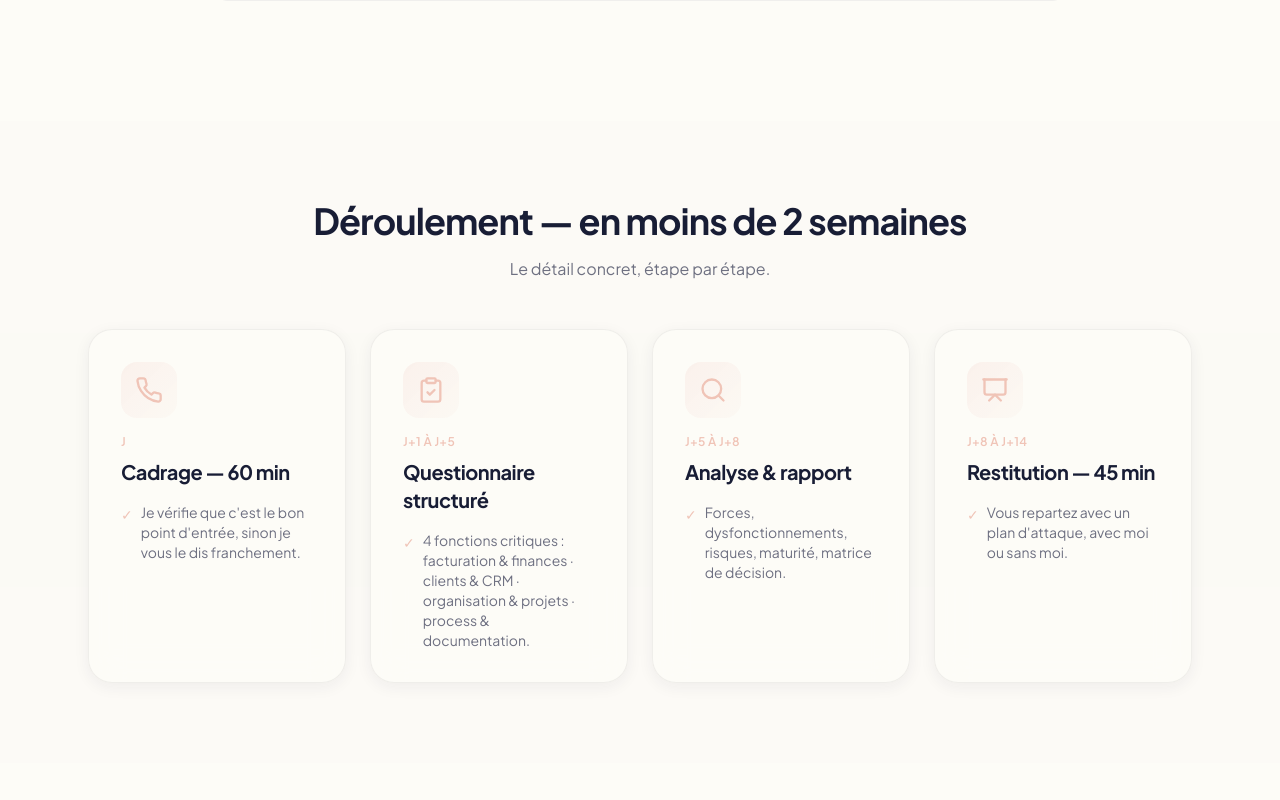
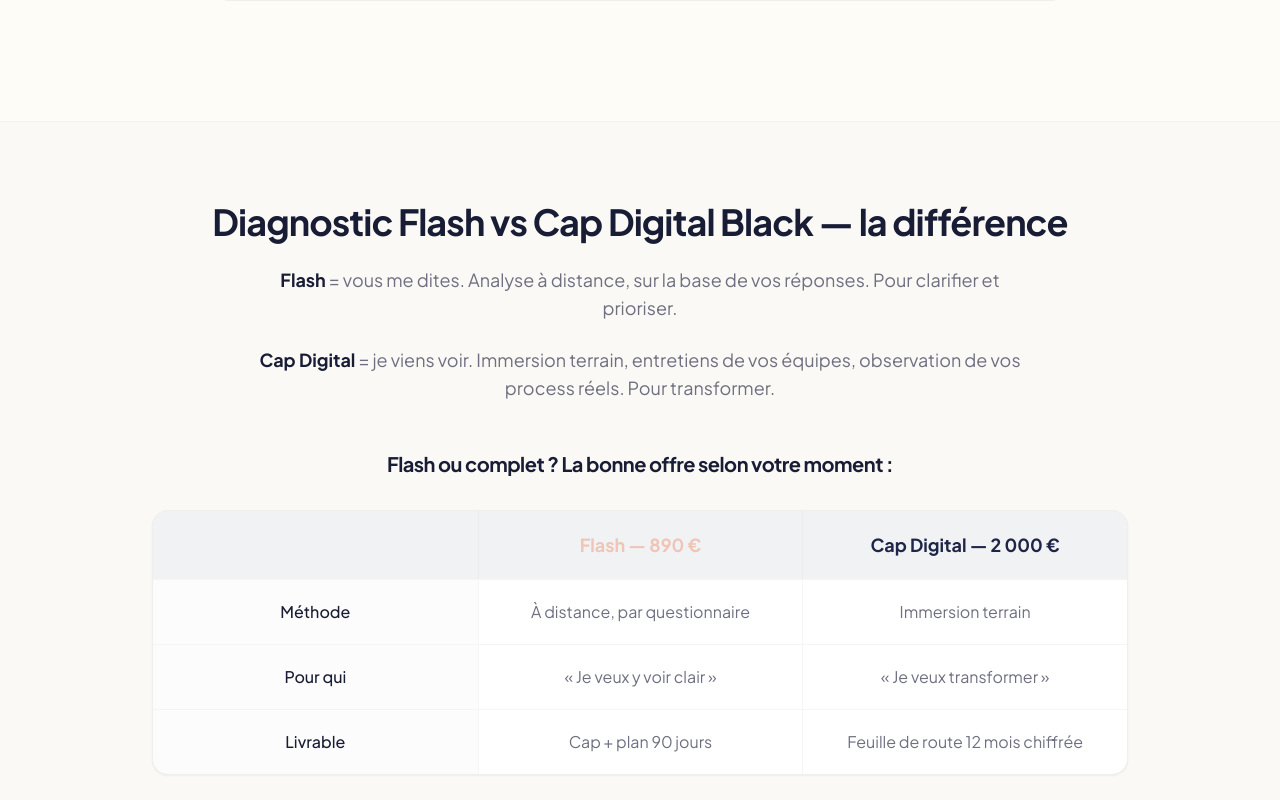
Before and after one commit to mLyon4/caplean-ia, a React (Vite) app: page /cap-digital-flash in a window 1280 px wide. Shown: the part 1700-2500 px from the top of the page. Built offline with nearby package versions, Linux system fonts and the light colour scheme.

Commit message:
Changes
Co-authored-by: mLyon4 <226275147+mLyon4@users.noreply.github.com>

```diff
--- a/src/pages/CapDigitalFlash.tsx
+++ b/src/pages/CapDigitalFlash.tsx
@@ -424,6 +424,80 @@ const CapDigitalFlash = () => {
           </div>
         </section>
 
+        {/* COMPARISON */}
+        <section className="py-20 bg-muted/30 border-y border-border/30">
+          <div className="container mx-auto px-6 max-w-5xl">
+            <h2 className="text-3xl md:text-4xl font-bold text-foreground mb-6 text-center">
+              Diagnostic Flash vs Cap Digital Black — la différence
+            </h2>
+
+            <div className="max-w-3xl mx-auto text-center mb-12">
+              <p className="text-lg text-muted-foreground mb-6">
+                <strong className="text-foreground">Flash</strong> = vous me dites. Analyse à distance, sur la base de vos réponses. Pour clarifier et prioriser.
+              </p>
+              <p className="text-lg text-muted-foreground">
+                <strong className="text-foreground">Cap Digital</strong> = je viens voir. Immersion terrain, entretiens de vos équipes, observation de vos process réels. Pour transformer.
+              </p>
+            </div>
+
+            <h3 className="text-xl font-bold text-foreground mb-8 text-center">
+              Flash ou complet ? La bonne offre selon votre moment :
+            </h3>
+
+            <div className="overflow-hidden rounded-2xl border border-border/50 bg-card shadow-sm">
+              {/* Header */}
+              <div className="grid grid-cols-3 bg-primary/[0.06]">
+                <div className="p-5 font-semibold text-foreground/70"></div>
+                <div className="p-5 font-bold text-secondary text-center text-lg border-l border-border/30">
+                  Flash — 890 €
+                </div>
+                <div className="p-5 font-bold text-primary text-center text-lg border-l border-border/30">
+                  Cap Digital — 2 000 €
+                </div>
+              </div>
+
+              {/* Row: Méthode */}
+              <div className="grid grid-cols-3 border-t border-border/30">
+                <div className="p-5 font-medium text-foreground bg-muted/20 flex items-center justify-center">
+                  Méthode
+                </div>
+                <div className="p-5 text-muted-foreground text-center border-l border-border/30 flex items-center justify-center">
+                  À distance, par questionnaire
+                </div>
+                <div className="p-5 text-muted-foreground text-center border-l border-border/30 flex items-center justify-center">
+                  Immersion terrain
+                </div>
+              </div>
+
+              {/* Row: Pour qui */}
+              <div className="grid grid-cols-3 border-t border-border/30">
+                <div className="p-5 font-medium text-foreground bg-muted/20 flex items-center justify-center">
+                  Pour qui
+                </div>
+                <div className="p-5 text-muted-foreground text-center border-l border-border/30 flex items-center justify-center">
+                  « Je veux y voir clair »
+                </div>
+                <div className="p-5 text-muted-foreground text-center border-l border-border/30 flex items-center justify-center">
+                  « Je veux transformer »
+                </div>
+              </div>
+
+              {/* Row: Livrable */}
+              <div className="grid grid-cols-3 border-t border-border/30">
+                <div className="p-5 font-medium text-foreground bg-muted/20 flex items-center justify-center">
+                  Livrable
+                </div>
+                <div className="p-5 text-muted-foreground text-center border-l border-border/30 flex items-center justify-center">
+                  Cap + plan 90 jours
+                </div>
+                <div className="p-5 text-muted-foreground text-center border-l border-border/30 flex items-center justify-center">
+                  Feuille de route 12 mois chiffrée
+                </div>
+              </div>
+            </div>
+          </div>
+        </section>
+
         {/* PHASES */}
         <section className="py-20 bg-muted/20">
           <div className="container mx-auto px-6 max-w-6xl">
```
